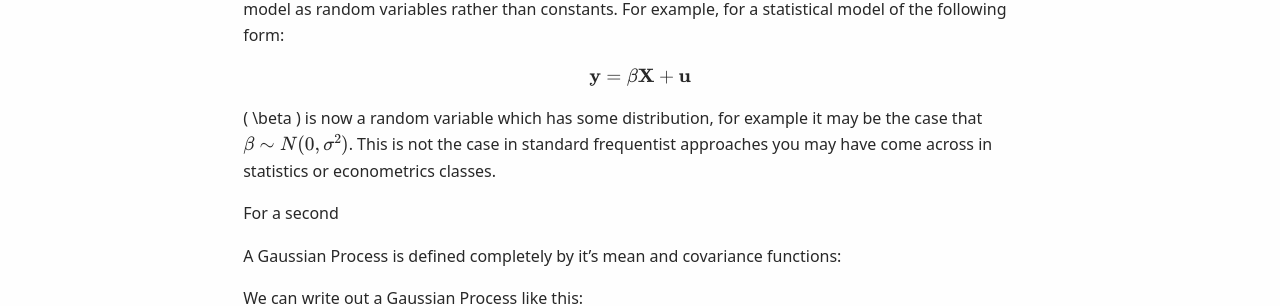
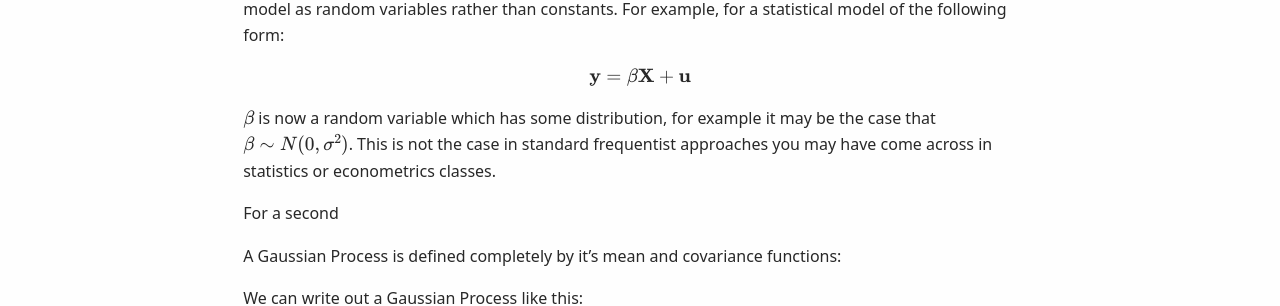
Before and after one commit to varunsatish/varunsatish.github.io, a Jekyll site: the page built from _posts/2019-06-27-GP_reg.md, in a window 1280 px wide. Shown: the part 513-819 px from the top of the page. Built offline with Jekyll 4.4.1, drawn with Linux system fonts in a browser that asks for light colours; our own code applies the rules of GitHub Pages for plain Markdown files; formulas are drawn with MathJax 3.

Commit message:
fixed math

```diff
--- a/_posts/2019-06-27-GP_reg.md
+++ b/_posts/2019-06-27-GP_reg.md
@@ -12,7 +12,7 @@ Firstly, Gaussian Process Regression is a **Bayesian** approach. This means that
 
 $$\mathbf{y} = \beta \mathbf{X} + \mathbf{u}$$
 
-\( \beta \) is now a random variable which has some distribution, for example it may be the case that \\(\beta \sim N(0, \sigma^2)\\). This is **not** the case in standard frequentist approaches you may have come across in statistics or econometrics classes.
+\\(\beta \\) is now a random variable which has some distribution, for example it may be the case that \\(\beta \sim N(0, \sigma^2)\\). This is **not** the case in standard frequentist approaches you may have come across in statistics or econometrics classes.
 
 For a second
 
```
